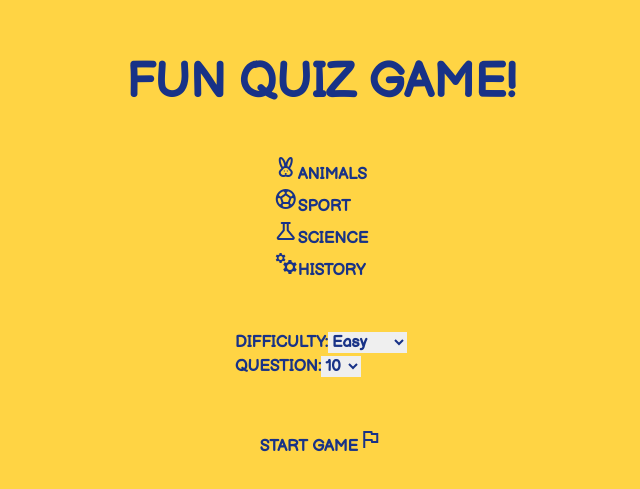
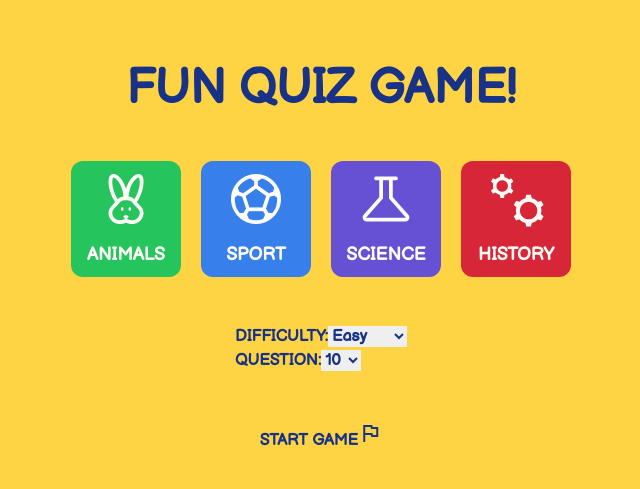
Before and after one commit to Nikkihosseini/QuizGame, a React (Vite) app: page / in a window 1280 px wide. Shown: the part 141-630 px from the top of the page, without its empty margins (319-959 px from the left). Built offline with nearby package versions, Linux system fonts and the light colour scheme.

Commit message:
feat: create QuizTopic component for Quiz Topic

```diff
--- /dev/null
+++ b/src/Component/QuizTopic.jsx
@@ -0,0 +1,12 @@
+
+
+export default function QuizTopic({svg,topic,color}){
+    return(
+        <>
+            <div className='flex flex-col items-center gap-3 text-secondary-color w-[110px] aspect-square p-2 rounded-xl cursor-pointer' style={{backgroundColor: color }}>
+                <span className="material-symbols-outlined text-6xl">{svg}</span>
+                <span className="text-lg">{topic}</span>
+            </div>
+        </>
+    )
+}
--- a/src/Pages/Home.jsx
+++ b/src/Pages/Home.jsx
@@ -1,4 +1,4 @@
-
+import QuizTopic from "../Component/QuizTopic"
 
 export default function Home(){
     return(
@@ -7,23 +7,11 @@ export default function Home(){
                 <div>
                     <h1 className="text-5xl">fun quiz game!</h1>
                 </div>
-                <div>
-                    <div>
-                        <span className="material-symbols-outlined">cruelty_free</span>
-                        <span>Animals</span>
-                    </div>
-                    <div>
-                        <span className="material-symbols-outlined">sports_soccer</span>
-                        <span>Sport</span>
-                    </div>
-                    <div>
-                        <span className="material-symbols-outlined">science</span>
-                        <span>Science</span>
-                    </div>
-                    <div>
-                        <span className="material-symbols-outlined">manufacturing</span>
-                        <span>History</span>
-                    </div>
+                <div className="flex items-center gap-5">
+                    <QuizTopic color='#25c45d' svg='cruelty_free' topic='Animals' />
+                    <QuizTopic color='#377feb' svg='sports_soccer' topic='Sport' />
+                    <QuizTopic color='#6651d5' svg='science' topic='science' />
+                    <QuizTopic color='#d72638' svg='manufacturing' topic='History' />
                 </div>
                 <div>
                     <div>
```
